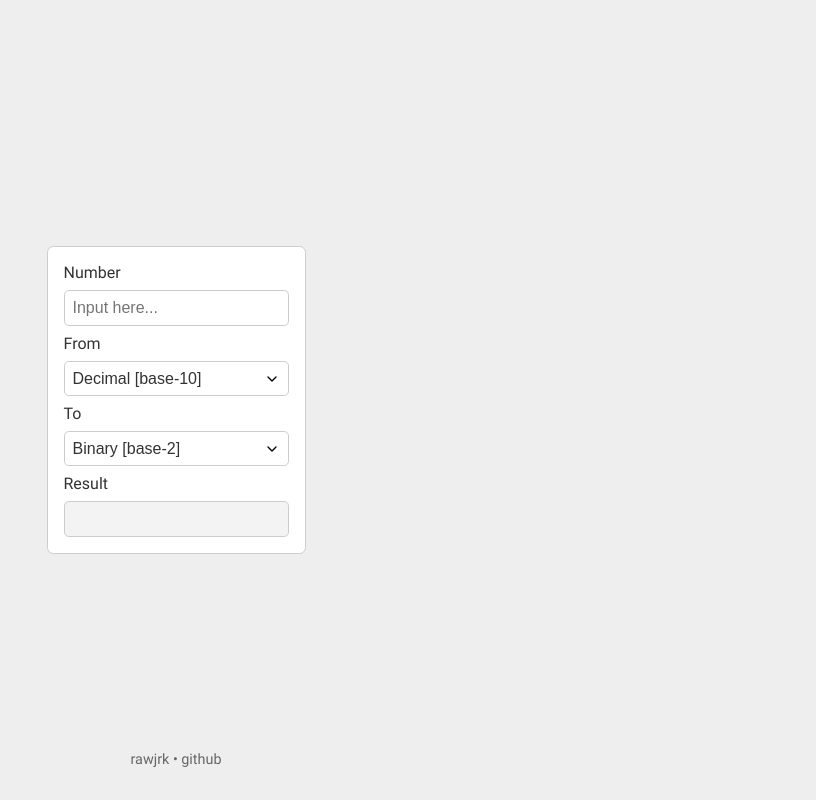
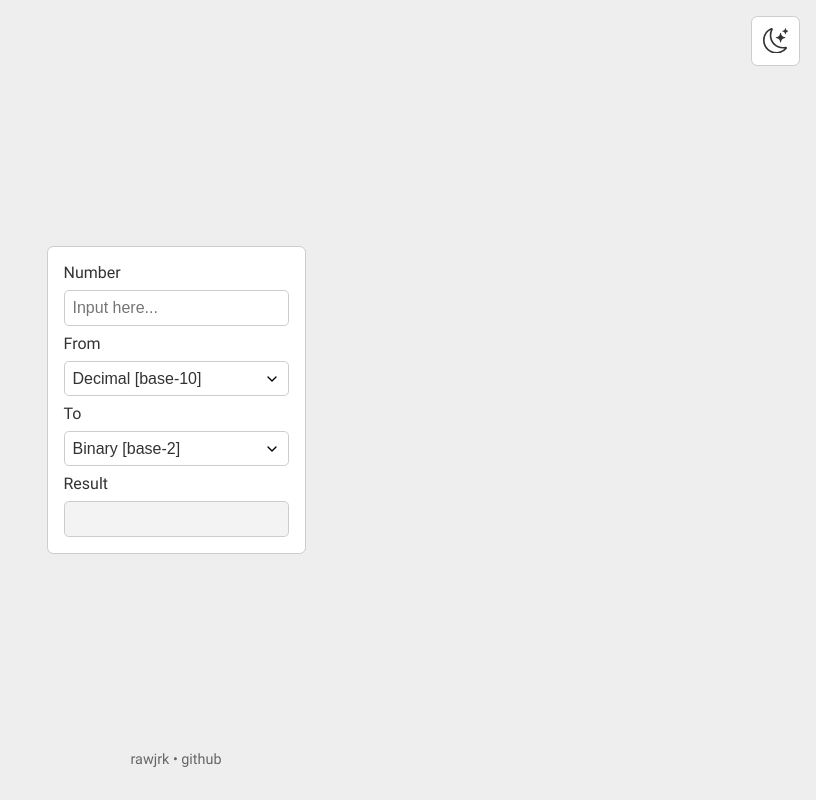
Before and after one commit to rawjrk/num-sys-converter, a React app: page / in a window 1280 px wide. Shown: the whole page, without its empty margins (464-1280 px from the left). Built offline with nearby package versions, Linux system fonts and the light colour scheme.

Commit message:
added dark theme mode

```diff
--- a/package.json
+++ b/package.json
@@ -12,6 +12,7 @@
     "prop-types": "^15.8.1",
     "react": "^18.2.0",
     "react-dom": "^18.2.0",
+    "react-icons": "^4.8.0",
     "styled-components": "^5.3.10"
   },
   "author": "RawJrk",
--- a/src/App.js
+++ b/src/App.js
@@ -1,7 +1,10 @@
+import { BsSun, BsMoonStars } from "react-icons/bs";
+import { useCachedState } from "./lib/hooks";
 import Converter from "./components/Converter";
+import ThemeButton from "./components/ThemeButton";
 import { Footer, Link } from "./components/Footer";
 import { ThemeProvider } from "styled-components";
-import { baseTheme } from "./styles/theme";
+import { lightTheme, darkTheme } from "./styles/theme";
 import GlobalStyles from "./styles/global";
 
 const options = [
@@ -12,9 +15,17 @@ const options = [
 ];
 
 function App() {
+  const [isDarkTheme, setIsDarkTheme] = useCachedState("darktheme", false);
+  const toogleTheme = () => {
+    setIsDarkTheme(!isDarkTheme);
+  };
+
   return (
-    <ThemeProvider theme={baseTheme}>
+    <ThemeProvider theme={isDarkTheme ? darkTheme : lightTheme}>
       <GlobalStyles />
+      <ThemeButton onClick={toogleTheme}>
+        {isDarkTheme ? <BsSun /> : <BsMoonStars />}
+      </ThemeButton>
       <Converter options={options} />
       <Footer>
         rawjrk &bull; <Link href="https://github.com/rawjrk">github</Link>
--- /dev/null
+++ b/src/components/Button/Button.js
@@ -0,0 +1,21 @@
+import styled from "styled-components";
+
+const Button = styled.button`
+  border: 1px solid ${(props) => props.theme.colors.border};
+  border-radius: 0.4rem;
+  padding: 0.5rem;
+  background-color: ${(props) => props.theme.colors.primary};
+  color: ${(props) => props.theme.colors.font.primary};
+  font-size: 1rem;
+
+  :hover {
+    background-color: ${(props) => props.theme.colors.secondary};
+  }
+
+  :active {
+    background-color: ${(props) => props.theme.colors.primary};
+    color: ${(props) => props.theme.colors.active};
+  }
+`;
+
+export default Button;
--- /dev/null
+++ b/src/components/Button/index.js
@@ -0,0 +1,3 @@
+import Button from "./Button";
+
+export { Button };
--- a/src/components/Footer/Link.js
+++ b/src/components/Footer/Link.js
@@ -5,7 +5,7 @@ const Link = styled.a`
   text-decoration: none;
 
   :hover {
-    color: ${(props) => props.theme.colors.link.active};
+    color: ${(props) => props.theme.colors.active};
     text-decoration: underline;
   }
 `;
--- /dev/null
+++ b/src/components/ThemeButton.js
@@ -0,0 +1,16 @@
+import styled from "styled-components";
+import { Button } from "./Button";
+
+const ThemeButton = styled(Button)`
+  position: absolute;
+  top: 1rem;
+  right: 1rem;
+
+  svg {
+    font-size: 1.6rem;
+    margin: 0.1em;
+    margin-bottom: 0;
+  }
+`;
+
+export default ThemeButton;
--- a/src/styles/theme.js
+++ b/src/styles/theme.js
@@ -11,8 +11,29 @@ export const baseTheme = {
 
     border: "#ccc",
 
-    link: {
-      active: "#de0000",
-    },
+    active: "#de0000",
   },
 };
+
+export const lightTheme = {
+  ...baseTheme,
+};
+
+export const darkTheme = {
+  ...baseTheme,
+
+  colors: {
+    ...baseTheme.colors,
+
+    body: "#080808",
+    primary: "#111",
+    secondary: "#222",
+
+    font: {
+      primary: "#ddd",
+      secondary: "#ccc",
+    },
+
+    border: "#555",
+  },
+};
```
Also changed, not shown: 1 other file (tests, documents, lock files or other folders).
